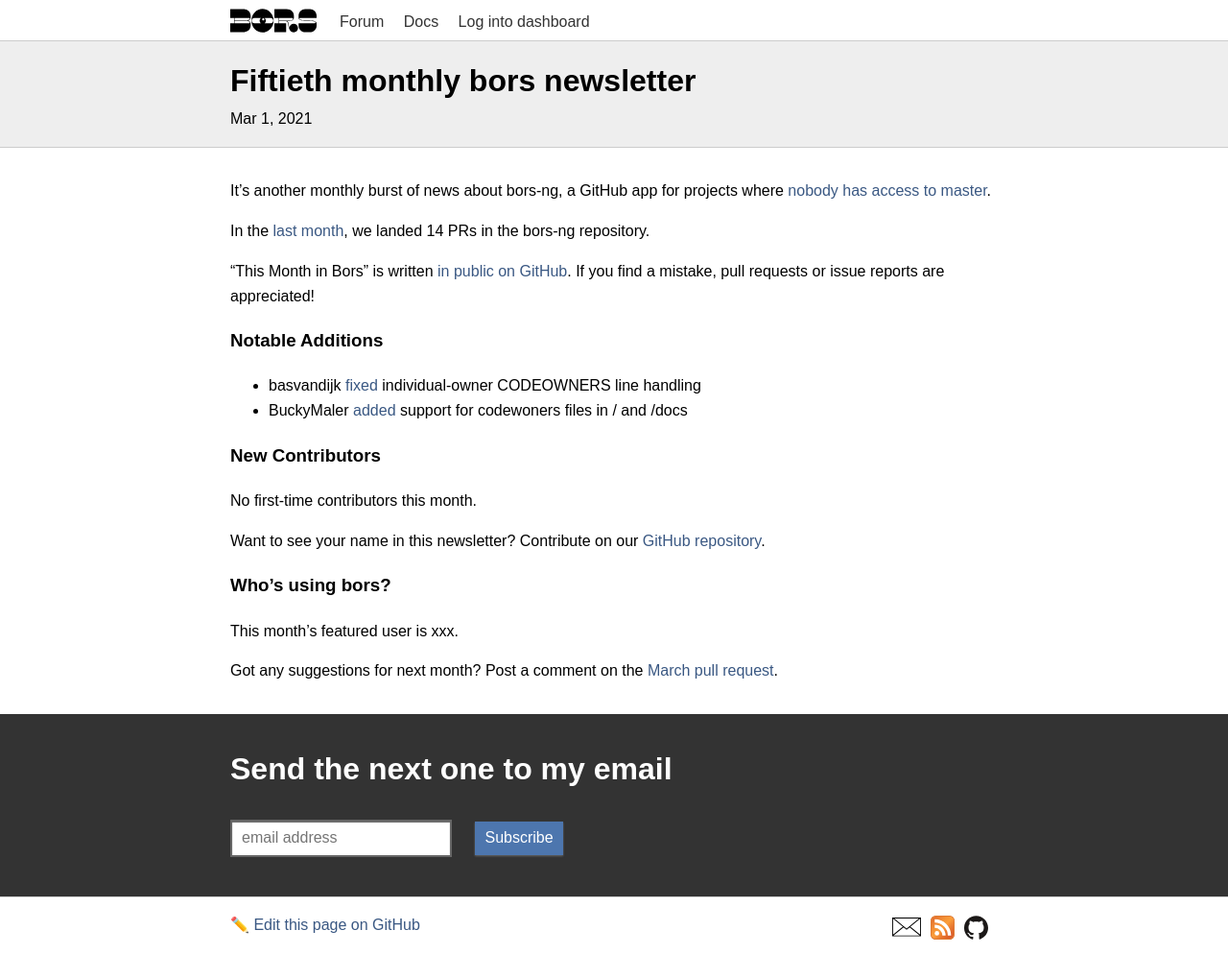
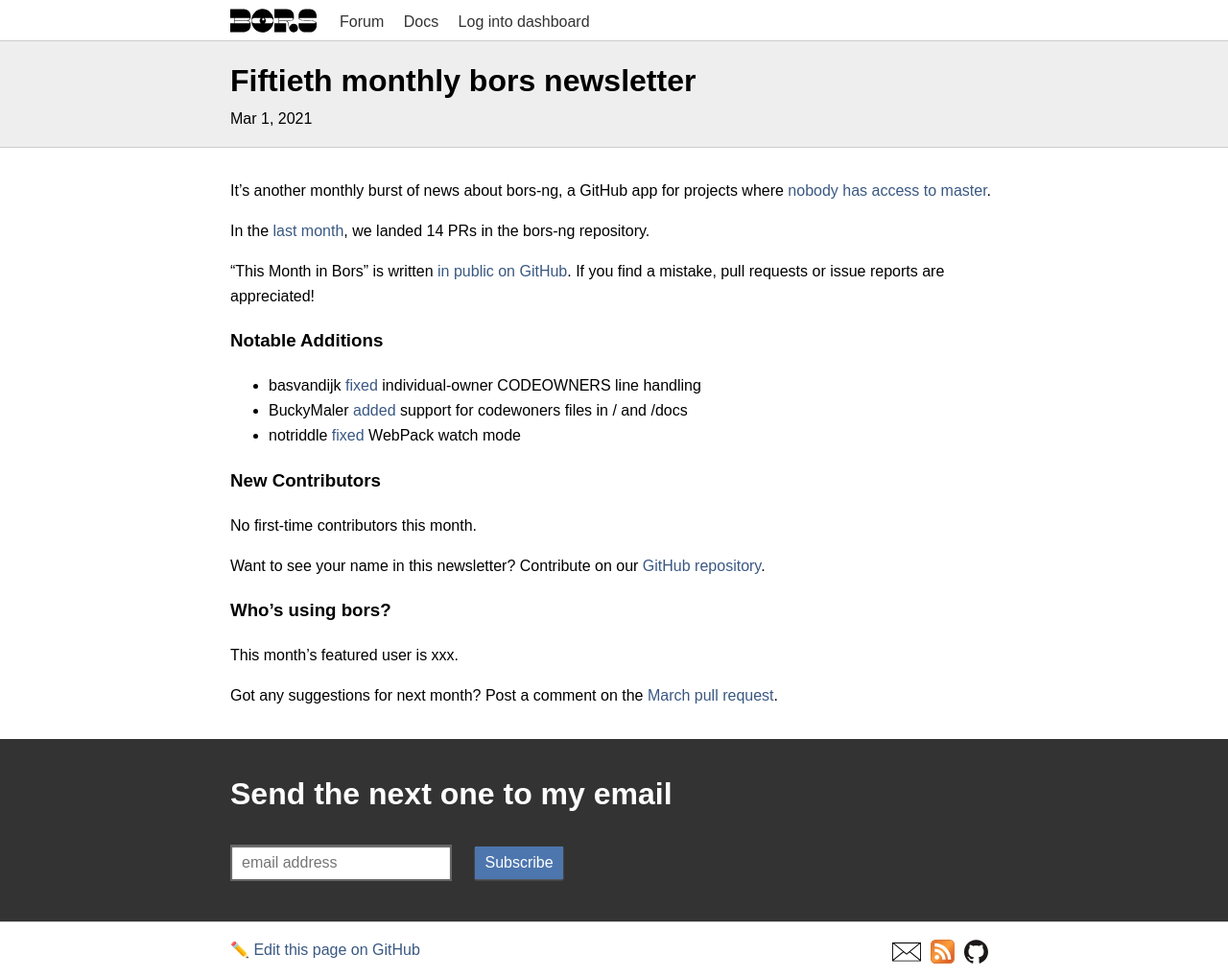
Before and after one commit to bors-ng/bors-ng.github.io, a Jekyll site: the page built from _posts/2021-03-01-tmib-50.md, in a window 1280 px wide. Shown: the whole page at 96% size. Built offline with Jekyll 4.4.1, drawn with Linux system fonts in a browser that asks for light colours; before the commit the page ends 993 px from its top, so only the background shows below that.

Commit message:
Add bors-ng/bors-ng#1158

```diff
--- a/_posts/2021-03-01-tmib-50.md
+++ b/_posts/2021-03-01-tmib-50.md
@@ -21,6 +21,8 @@
 
 * basvandijk [fixed](https://github.com/bors-ng/bors-ng/pull/1142) individual-owner CODEOWNERS line handling
 * BuckyMaler [added](https://github.com/bors-ng/bors-ng/pull/1155) support for codewoners files in / and /docs
+* notriddle [fixed](https://github.com/bors-ng/bors-ng/pull/1158) WebPack watch mode
+
 
 ### New Contributors
 
```
